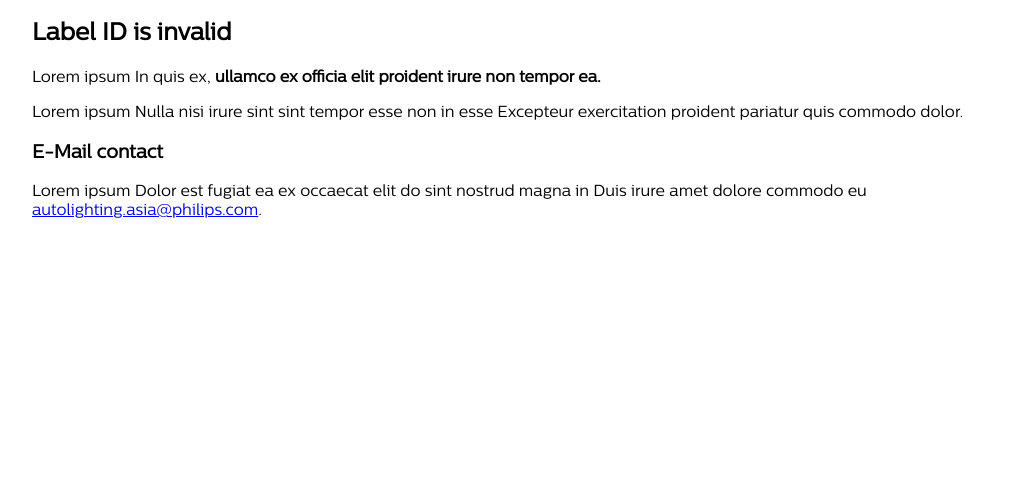
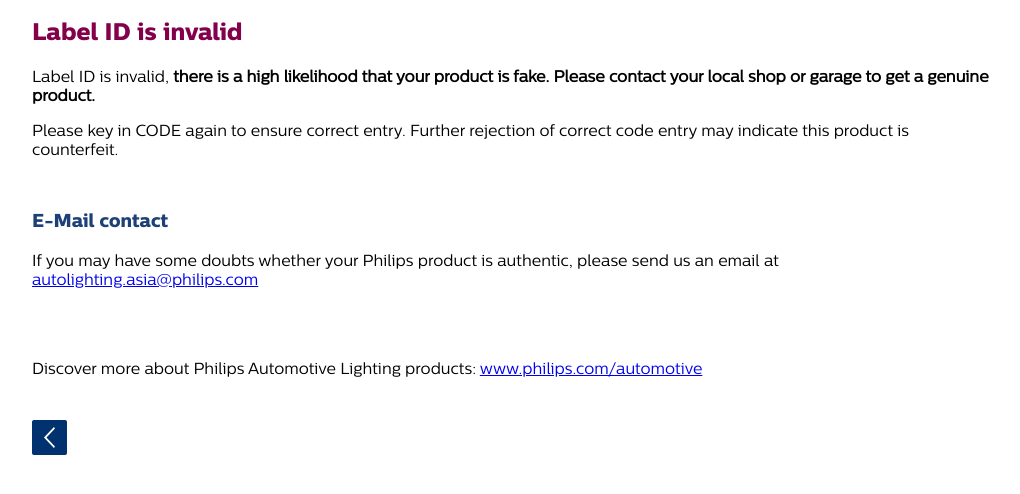
Before and after one commit to wrongkitchen/fs-philips-anti-fake, a website: page app/jade/invalid.jade in a window 1280 px wide. Shown: the whole page, without its empty margins (128-1148 px from the left). Drawn offline with nearby package versions, Linux system fonts and the light colour scheme; files that its build step writes are made by us from their sources; files whose address does not match are found by name.

Commit message:
added invalid page

```diff
--- a/app/jade/invalid.jade
+++ b/app/jade/invalid.jade
@@ -1,13 +1,17 @@
 extends ./layout/base.jade
 
 block content
-	h2 Label ID is invalid
-	p Lorem ipsum In quis ex,
-		b ullamco ex officia elit proident irure non tempor ea.
-	p Lorem ipsum Nulla nisi irure sint sint tempor esse non in esse Excepteur exercitation proident pariatur quis commodo dolor.
+	div.labelIDReport
+		div.upper
+			h2 Label ID is invalid
+			p Label ID is invalid,
+				strong there is a high likelihood that your product is fake. Please contact your local shop or garage to get a genuine product.
+			p Please key in CODE again to ensure correct entry. Further rejection of correct code entry may indicate this product is counterfeit.
 
-
-	h3 E-Mail contact
-	p Lorem ipsum Dolor est fugiat ea ex occaecat elit do sint nostrud magna in Duis irure amet dolore commodo eu
-		a(href='#') autolighting.asia@philips.com
-		| .
+		div.lower
+			h3 E-Mail contact
+			p If you may have some doubts whether your Philips product is authentic, please send us an email at
+				a(href="mailto:autolighting.asia@philips.com") autolighting.asia@philips.com
+			p.discover Discover more about Philips Automotive Lighting products:
+				a(href="http://www.philips.com/automotive") www.philips.com/automotive
+		div.backBtn
--- a/app/styles/main.scss
+++ b/app/styles/main.scss
@@ -35,11 +35,18 @@
 }
 
 html, body{ font-family: centrale_sans; }
-
 .clearfix{ clear:both; }
 .pull-left{ float:left; }
 .pull-right{ float:right; }
 .mainContent{ width:960px; margin:0 auto; }
+
+.labelIDReport{
+	h2{ color:#83004b; font-family: centrale_sans_xbold; }
+	h3{ color:#1d4076; font-family: centrale_sans_xbold; }
+	.upper{ margin-bottom:50px }
+	.discover{ margin-top:70px; }
+	.backBtn{ width:35px; height:35px; margin-top:40px; background-image: url(../images/btn-back.jpg); }
+}
 
 .formWrap{
 	font-size:14px; color:#3c3c3c;
```
Also changed, not shown: app/images/btn-back.jpg (added), app/invalid.html.
